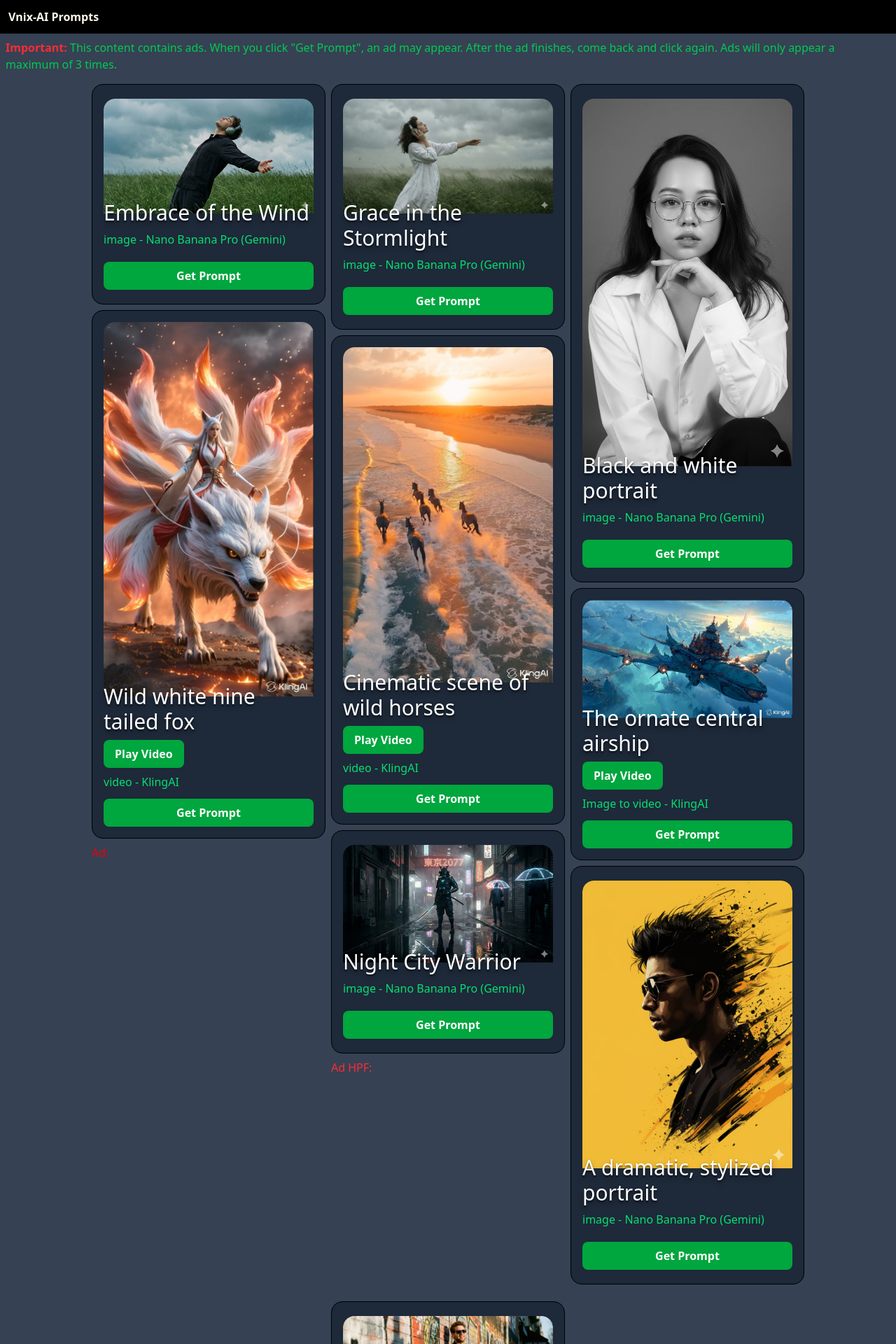
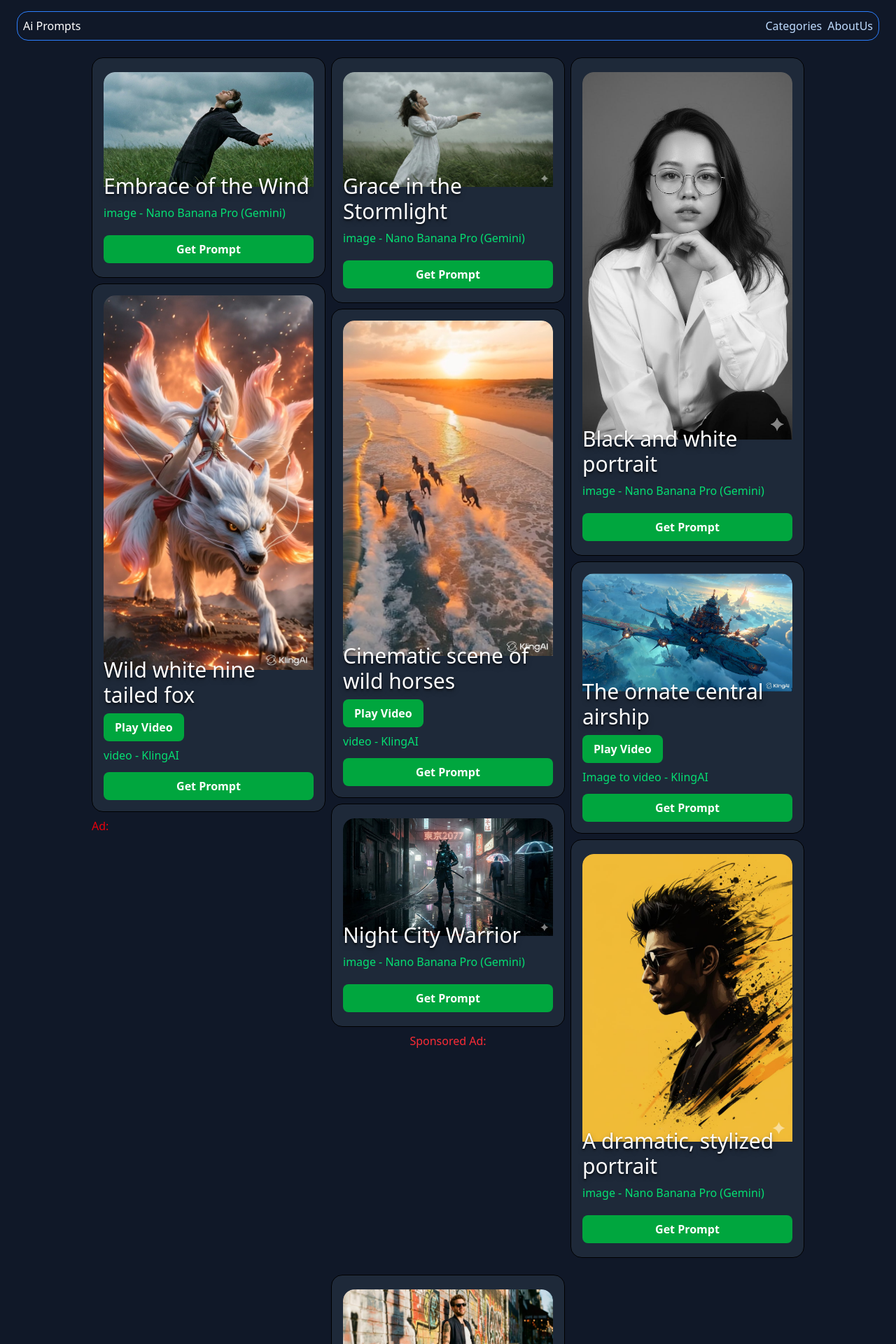
Before and after one commit to NaveenHiranya/AIPrompts, a React (Vite) app: page / in a window 1280 px wide. Shown: the top 1920 px of the page at 70% size. Built offline with nearby package versions, Linux system fonts and the light colour scheme.

Commit message:
Add Categories

```diff
--- a/src/components/AdUnitHPF.tsx
+++ b/src/components/AdUnitHPF.tsx
@@ -1,11 +1,16 @@
 import { useEffect } from "react";
 
 interface AdUnitHPFProps {
-  id?: string; // optional unique ID for container
-  className?: string;
+  id?: string; // unique ID for container
+  className?: string; // optional Tailwind / CSS classes
+  showLabel?: boolean; // optional label above the ad
 }
 
-export default function AdUnitHPF({ id = "ad-hpf", className }: AdUnitHPFProps) {
+export default function AdUnitHPF({
+  id = "ad-hpf",
+  className,
+  showLabel = false,
+}: AdUnitHPFProps) {
   useEffect(() => {
     // Remove old script if exists
     const oldScript = document.getElementById(`${id}-script`);
@@ -15,7 +20,7 @@ export default function AdUnitHPF({ id = "ad-hpf", className }: AdUnitHPFProps)
     const container = document.getElementById(id);
     if (container) container.innerHTML = "";
 
-    // Add global atOptions
+    // Define global atOptions for this ad
     (window as any).atOptions = {
       key: "32b3e414aaf9ed182036eaf0658fad70",
       format: "iframe",
@@ -24,16 +29,16 @@ export default function AdUnitHPF({ id = "ad-hpf", className }: AdUnitHPFProps)
       params: {},
     };
 
-    // Create script element
+    // Create and append the script
     const script = document.createElement("script");
     script.id = `${id}-script`;
     script.type = "text/javascript";
-    script.src = "//www.highperformanceformat.com/32b3e414aaf9ed182036eaf0658fad70/invoke.js";
+    script.src =
+      "//www.highperformanceformat.com/32b3e414aaf9ed182036eaf0658fad70/invoke.js";
     script.async = true;
-
     document.body.appendChild(script);
 
-    // Cleanup on unmount
+    // Cleanup when component unmounts
     return () => {
       if (container) container.innerHTML = "";
       const s = document.getElementById(`${id}-script`);
@@ -42,5 +47,10 @@ export default function AdUnitHPF({ id = "ad-hpf", className }: AdUnitHPFProps)
     };
   }, [id]);
 
-  return <><p className="text-red-500">Ad HPF:</p><div id={id} className={className}></div></>;
+  return (
+    <div className="w-full flex flex-col items-center">
+      {showLabel && <p className="text-red-500 mb-2">Sponsored Ad:</p>}
+      <div id={id} className={className}></div>
+    </div>
+  );
 }
--- /dev/null
+++ b/src/components/Header.tsx
@@ -0,0 +1,14 @@
+export default function Header() {
+    const Navstayle = "hover:underline text-blue-200";
+  return (
+    <div className="bg-gray-900 text-white px-6 py-4">
+      <div className="border border-blue-500 flex justify-between p-2 rounded-2xl">
+        <p>Ai Prompts</p>
+        <div className="flex gap-2">
+          <a className={Navstayle} href="/categories">Categories</a>
+          <a className={Navstayle} href="/about">AboutUs</a>
+        </div>
+      </div>
+    </div>
+  );
+}
--- a/src/pages/About.tsx
+++ b/src/pages/About.tsx
@@ -2,7 +2,7 @@ export default function About() {
   return (
     <div className="p-6 text-black">
       <h1 className="text-3xl font-bold mb-4">About Page</h1>
-      <p>This page tells you more about the project.</p>
+      <p>This will available soon...</p>
     </div>
   );
 }
--- /dev/null
+++ b/src/pages/Categories.tsx
@@ -0,0 +1,3 @@
+export default function Categories(){
+    return(<p>Under Maintaining</p>);
+}
--- a/src/pages/Home.tsx
+++ b/src/pages/Home.tsx
@@ -5,25 +5,16 @@ import AdUnit50 from "../components/AdUnit50";
 import AdUnitG from "../components/AdUnitG";
 import AdUnitHPF from "../components/AdUnitHPF";
 
+import Header from "../components/Header";
 import whatsapp from "../assets/PostImages/whatsapp.svg";
 import facebook from "../assets/PostImages/facebook.svg";
 
 export default function App() {
   return (
     <>
-      <div className="bg-black text-amber-50 font-bold p-3">
-        Vnix-AI Prompts
-      </div>
+      <Header />
 
-      <p className="bg-gray-700 p-2 text-green-500">
-        <span className="font-bold text-red-500">Important:</span> This content
-        contains ads. When you click "Get Prompt", an ad may appear. After the
-        ad finishes, come back and click again. Ads will only appear a maximum
-        of 3 times.
-      </p>
-
-      <div className="flex flex-wrap justify-center gap-2 bg-gray-700">
-
+      <div className="flex flex-wrap justify-center gap-2 bg-gray-900">
         {/* 1 */}
         <div className="overflow-y-auto">
           <Post
@@ -61,7 +52,7 @@ export default function App() {
             link="Night-City-Warrior"
           />
 
-          <AdUnitHPF />
+          <AdUnitHPF id="ad1" className="mx-auto my-4" showLabel={true} />
         </div>
 
         {/* 3 */}
@@ -83,8 +74,6 @@ export default function App() {
             name="A dramatic, stylized portrait"
             link="A-dramatic-stylized-portrait"
           />
-
-
         </div>
 
         {/* 4 */}
@@ -107,13 +96,11 @@ export default function App() {
             link="The-temporal-fractal-of-a-weeping-willow"
           />
           <AdUnitG />
-
         </div>
-
       </div>
 
       {/* Footer */}
-      <div className="flex flex-col items-center gap-2 text-white bg-gray-900 p-3">
+      <div className="flex flex-col items-center gap-2 text-white bg-black p-3">
         <a
           className="border flex w-max bg-gray-600 px-3 py-1 items-center font-bold text-white rounded-xl"
           href="https://www.facebook.com/profile.php?id=61584396424767"
--- a/src/routes/AppRoutes.tsx
+++ b/src/routes/AppRoutes.tsx
@@ -4,12 +4,14 @@ import About from "../pages/About";
 import Contact from "../pages/Contact";
 import NotFound from "../pages/NotFound";
 import Post from "../pages/Post";
+import Categories from "../pages/Categories";
 
 export default function AppRoutes() {
   return (
     <Routes>
       <Route path="/" element={<Home />} />
       <Route path="/about" element={<About />} />
+      <Route path="/categories" element={<Categories />} />
       <Route path="/contact" element={<Contact />} />
       <Route path="/post/:id" element={<Post />} />
       <Route path="*" element={<NotFound />} />
```
